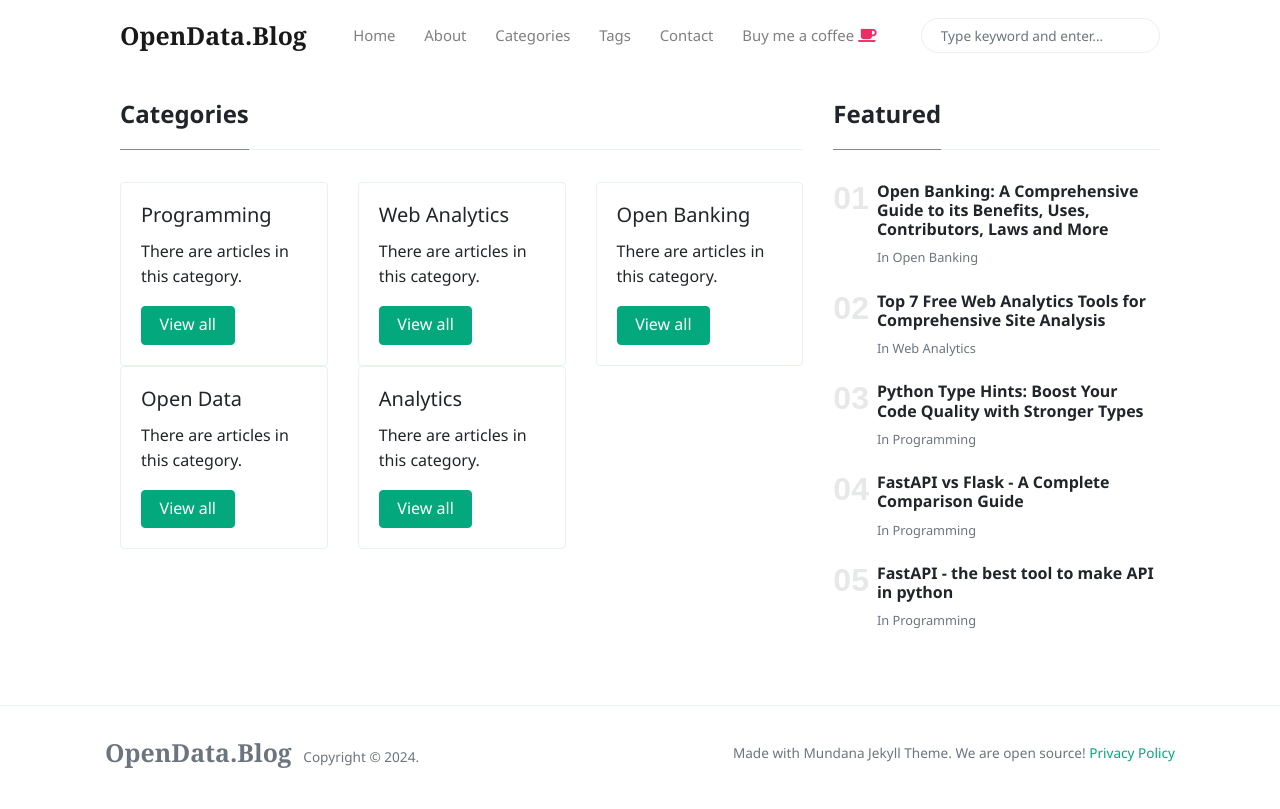
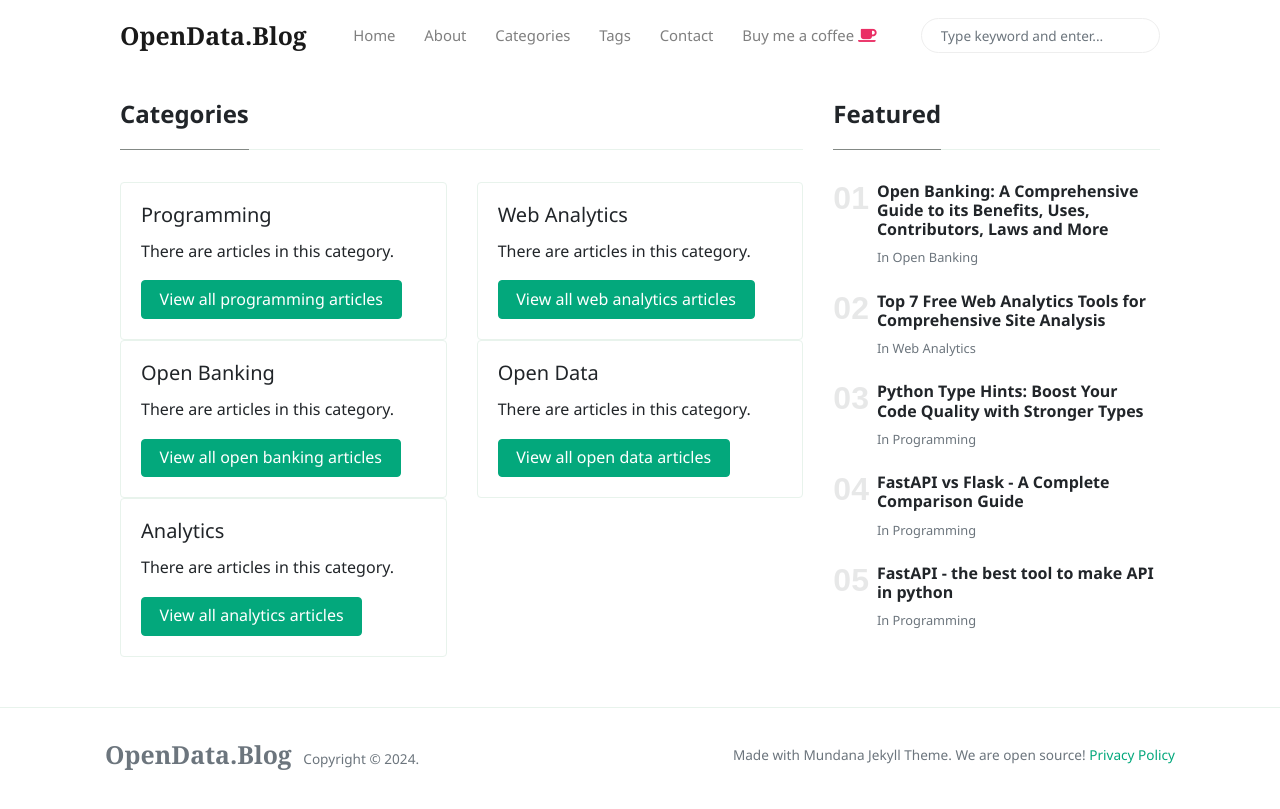
Before and after one commit to victorjohnsonk/victorjohnsonblog.github.io, a Jekyll site: the page built from _pages/categories.html, in a window 1280 px wide. Shown: the top 809 px of the page. Built offline with Jekyll 4.4.1, drawn with Linux system fonts in a browser that asks for light colours; nearby versions of some CDN libraries.

Commit message:
Update categories.html

```diff
--- a/_pages/categories.html
+++ b/_pages/categories.html
@@ -12,12 +12,12 @@ permalink: "/categories"
     <h4 class="font-weight-bold spanborder"><span>{{ page.title }}</span></h4>
     <div class="row">
         {% for category in site.categories %}
-        <div class="col-sm-4">
+        <div class="col-sm-6">
             <div class="card">
                 <div class="card-body">
                     <h5 class="card-title">{{ category[0] }}</h5>
                     <p class="card-text">There are articles in this category.</p>
-                    <a href="{{ site.baseurl }}/categories?id={{ category[0] | downcase }}" class="btn btn-primary">View all</a>
+                    <a href="{{ site.baseurl }}/categories?id={{ category[0] | downcase }}" class="btn btn-primary">View all {{ category[0] | downcase }} articles</a>
                 </div>
             </div>
         </div>
```
